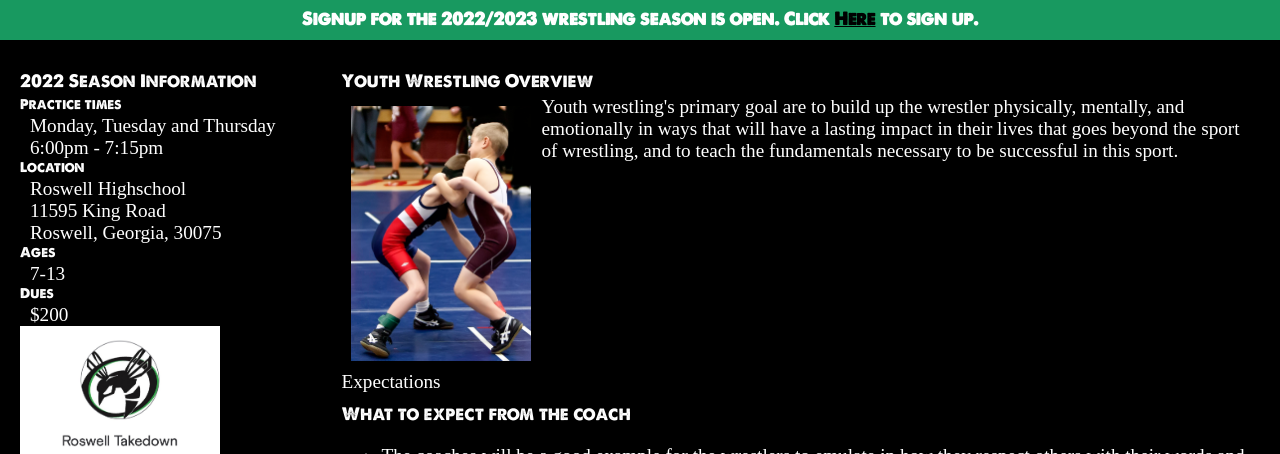
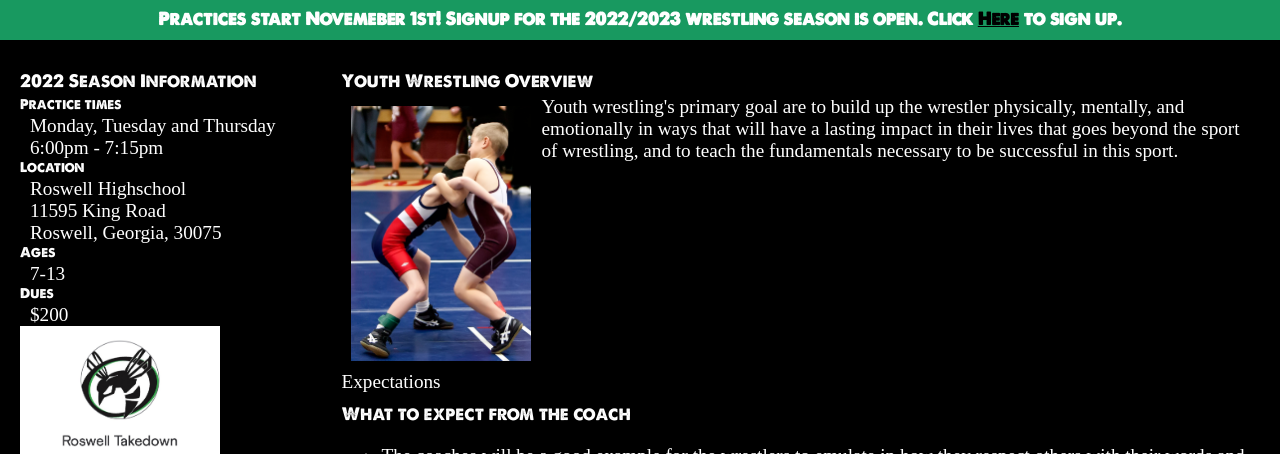
Before and after one commit to cefleet/RoswellWrestlingClub, a plain HTML site: page youth.html in a window 1280 px wide. Shown: the part 646-1100 px from the top of the page. Drawn offline with Linux system fonts and the light colour scheme.

```diff
--- a/youth.html
+++ b/youth.html
@@ -38,7 +38,7 @@
       </header>
 
       <div class="content-banner">
-        <strong>Signup for the 2022/2023 wrestling season is open. Click <a href="https://docs.google.com/forms/d/1dEzBjGO1dyAGUlCRBQsWxXD82vhxm7I9rEF_lDdRAxg" target="_blank">Here</a> to sign up. </strong>
+        <strong>Practices start Novemeber 1st! Signup for the 2022/2023 wrestling season is open. Click <a href="https://docs.google.com/forms/d/1dEzBjGO1dyAGUlCRBQsWxXD82vhxm7I9rEF_lDdRAxg" target="_blank">Here</a> to sign up. </strong>
       </div>
       <div class="main-content">
         <div div class="general-information">
```
